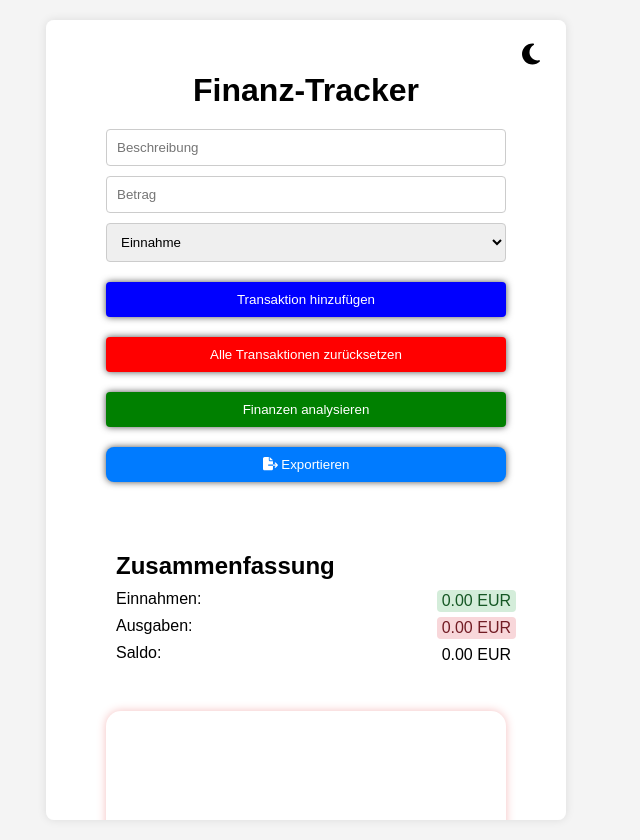
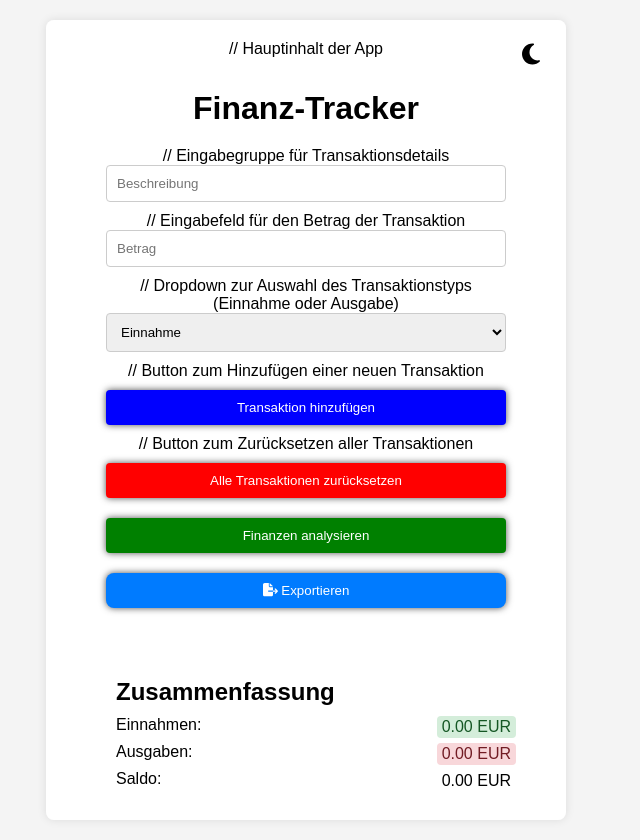
Before and after one commit to diego-monfort-landolt/finance-app, a React (Vite) app: page / in a window 1280 px wide. Shown: the whole page, without its empty margins (334-974 px from the left). Built offline with nearby package versions, Linux system fonts and the light colour scheme.

Commit message:
feat: Kommentare hinzugefügt
- Kommentare hinzugefügt, um den Code der App-Komponente zu erklären

```diff
--- a/src/App.tsx
+++ b/src/App.tsx
@@ -119,8 +119,10 @@ const App: React.FC = () => {
       <button className="dark-mode-toggle" onClick={() => setDarkMode(!darkMode)}>
         <FontAwesomeIcon icon={darkMode ? faSun : faMoon} className="icon" />
       </button>
+      // Hauptinhalt der App
       <div className="content">
         <h1>Finanz-Tracker</h1>
+        // Eingabegruppe für Transaktionsdetails
         <div className="input-group">
           <input
             type="text"
@@ -128,17 +130,21 @@ const App: React.FC = () => {
             value={description}
             onChange={(e) => setDescription(e.target.value)}
           />
+          // Eingabefeld für den Betrag der Transaktion
           <input
             type="number"
             placeholder="Betrag"
             value={amount !== undefined ? amount : ''}
             onChange={(e) => setAmount(Number(e.target.value))}
           />
+          // Dropdown zur Auswahl des Transaktionstyps (Einnahme oder Ausgabe)
           <select value={type} onChange={(e) => setType(e.target.value as 'income' | 'expense')}>
             <option value="income">Einnahme</option>
             <option value="expense">Ausgabe</option>
           </select>
+          // Button zum Hinzufügen einer neuen Transaktion
           <button onClick={addTransaction}>Transaktion hinzufügen</button>
+          // Button zum Zurücksetzen aller Transaktionen
           <button onClick={resetTransactions} style={{ marginTop: '10px', backgroundColor: 'red' }}>Alle Transaktionen zurücksetzen</button>
           <button onClick={analyzeFinances} style={{ marginTop: '10px', backgroundColor: 'green' }}>Finanzen analysieren</button>
           <button className="export-button" onClick={() => exportToCSV(transactions)} style={{ marginTop: '10px', marginLeft: 'auto', padding: '10px', borderRadius: '8px', backgroundColor: '#007bff', color: 'white' }}> <FontAwesomeIcon icon={faFileExport} /> Exportieren </button>
@@ -167,6 +173,7 @@ const App: React.FC = () => {
             ))}
           </div>
         )}
+        // Bedingte Anzeige des Modals mit Vorschlägen
         {showModal && (
           <div className="modal">
             <div className="modal-content">
```
